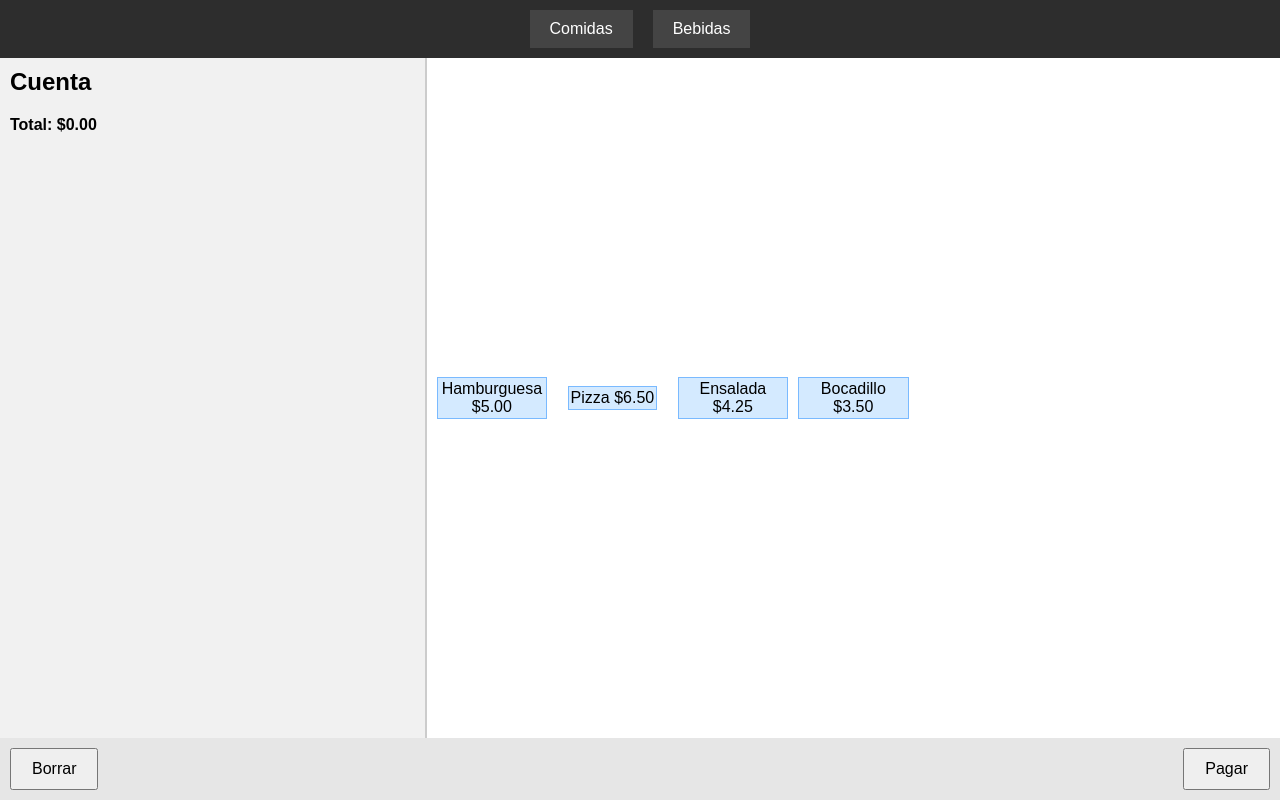
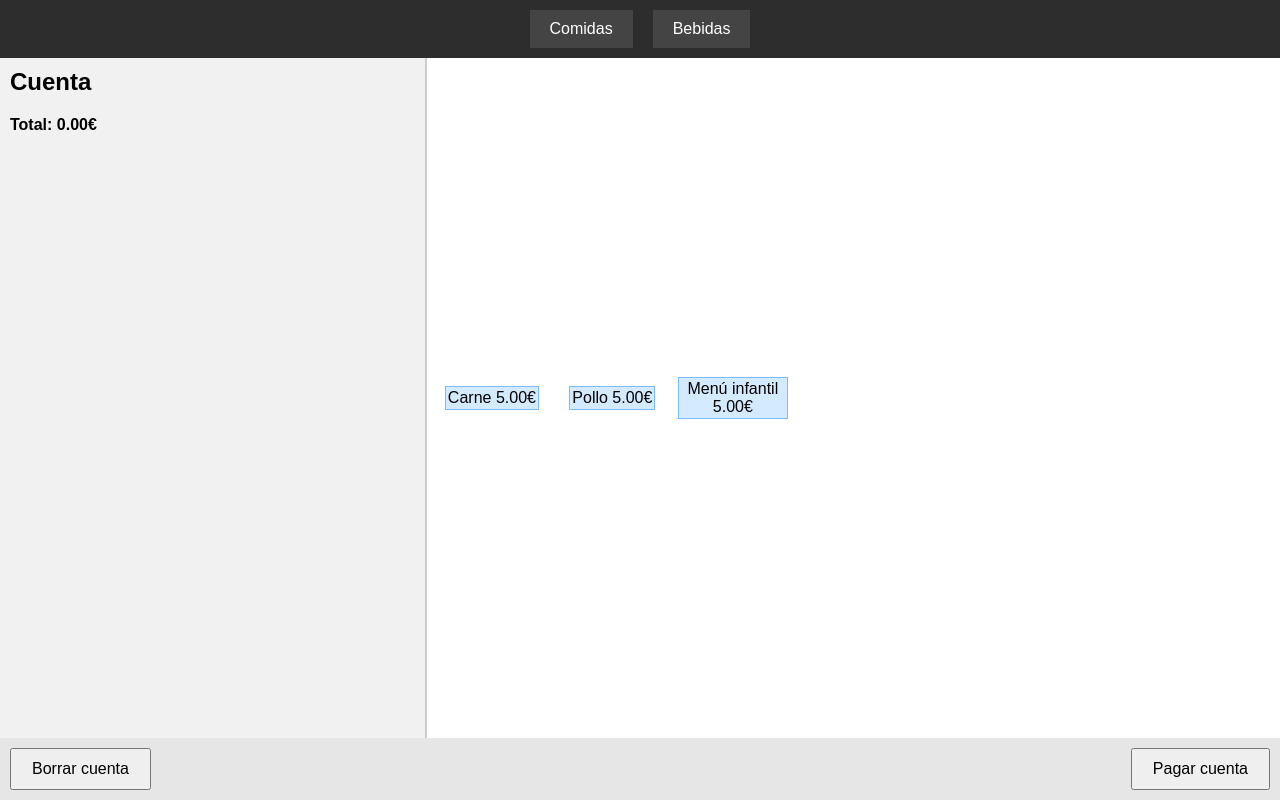
Before and after one commit to joseph23790/actividad-recaudaci-n, a plain HTML site: page index.html in a window 1280 px wide. Drawn offline with nearby package versions, Linux system fonts and the light colour scheme.

Commit message:
Add files via upload

```diff
--- a/index.html
+++ b/index.html
@@ -3,7 +3,8 @@
 <head>
   <meta charset="UTF-8" />
   <meta name="viewport" content="width=device-width, initial-scale=1.0" />
-  <title>TPV Restaurante</title>
+  <title>Actividad Recaudación</title>
+  <link rel="icon" href="logo-web.png">
   <style>
     body {
       font-family: sans-serif;
@@ -91,14 +92,14 @@
     <div id="cuenta">
       <h2>Cuenta</h2>
       <ul id="lista"></ul>
-      <p><strong>Total: $<span id="total">0.00</span></strong></p>
+      <p><strong>Total: <span id="total">0.00</span>€</strong></p>
     </div>
     <div id="productos"></div>
   </main>
 
   <footer>
-    <button onclick="borrarCuenta()">Borrar</button>
-    <button onclick="generarTicket()">Pagar</button>
+    <button onclick="borrarCuenta()">Borrar cuenta</button>
+    <button onclick="generarTicket()">Pagar cuenta</button>
   </footer>
 
   <div id="ticket"></div>
@@ -107,16 +108,11 @@
   <script>
     const productos = {
       comidas: [
-        { nombre: 'Hamburguesa', precio: 5.00 },
-        { nombre: 'Pizza', precio: 6.50 },
-        { nombre: 'Ensalada', precio: 4.25 },
-        { nombre: 'Bocadillo', precio: 3.50 }
+        { nombre: 'Carne', precio: 5.00 },
+        { nombre: 'Pollo', precio: 5.00 },
+        { nombre: 'Menú infantil', precio: 5.00 }
       ],
       bebidas: [
-        { nombre: 'Agua', precio: 1.00 },
-        { nombre: 'Coca-Cola', precio: 1.50 },
-        { nombre: 'Café', precio: 1.20 },
-        { nombre: 'Zumo', precio: 1.30 }
       ]
     };
 
@@ -128,7 +124,7 @@
       productos[cat].forEach(p => {
         const btn = document.createElement('div');
         btn.className = 'producto';
-        btn.textContent = `${p.nombre} \n$${p.precio.toFixed(2)}`;
+        btn.textContent = `${p.nombre} \n${p.precio.toFixed(2)}€`;
         btn.onclick = () => agregarProducto(p);
         cont.appendChild(btn);
       });
@@ -147,7 +143,7 @@
       cuenta.forEach((p, i) => {
         suma += p.precio;
         const li = document.createElement('li');
-        li.textContent = `${p.nombre} - $${p.precio.toFixed(2)}`;
+        li.textContent = `${p.nombre} - ${p.precio.toFixed(2)}€`;
         lista.appendChild(li);
       });
       total.textContent = suma.toFixed(2);
@@ -165,9 +161,9 @@
         <div style="width:300px;padding:20px;background:#fff;font-family:monospace">
           <h3>Actividad Recaudación</h3>
           <hr />
-          ${cuenta.map(p => `<p>${p.nombre} ............ $${p.precio.toFixed(2)}</p>`).join('')}
+          ${cuenta.map(p => `<p>${p.nombre} ............ ${p.precio.toFixed(2)}€</p>`).join('')}
           <hr />
-          <p><strong>TOTAL: $${cuenta.reduce((a, b) => a + b.precio, 0).toFixed(2)}</strong></p>
+          <p><strong>TOTAL: ${cuenta.reduce((a, b) => a + b.precio, 0).toFixed(2)}€</strong></p>
         </div>
       `;
       html2canvas(ticket.firstElementChild).then(canvas => {
```
